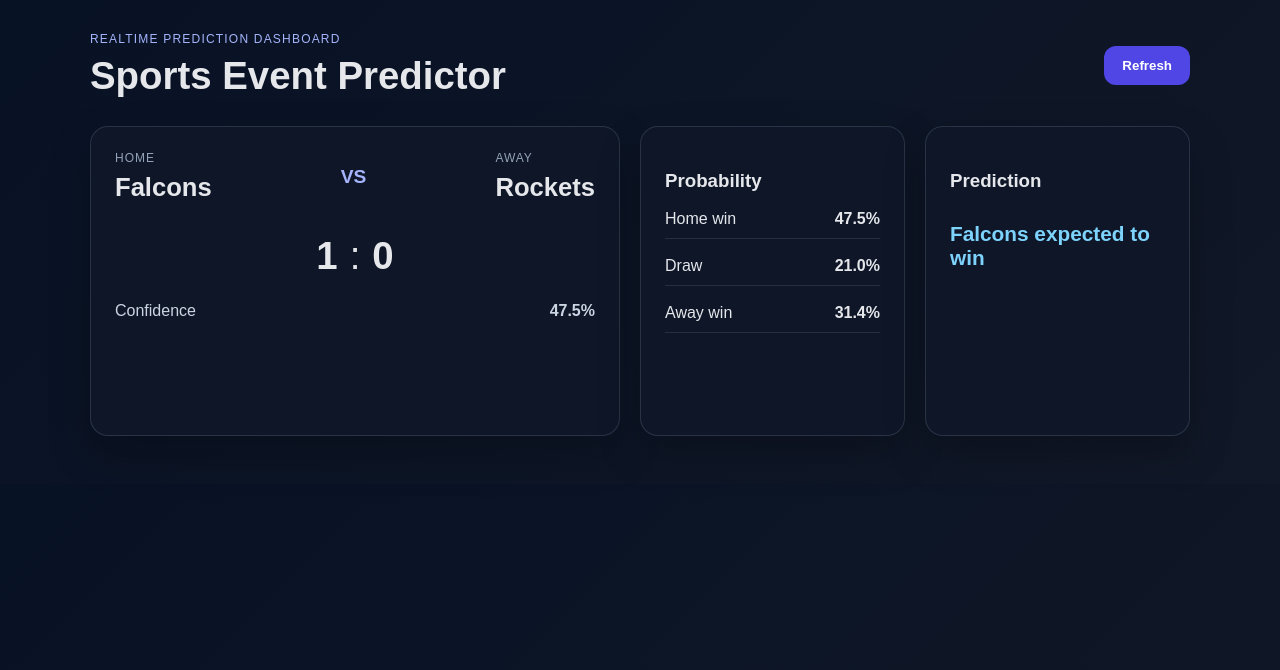
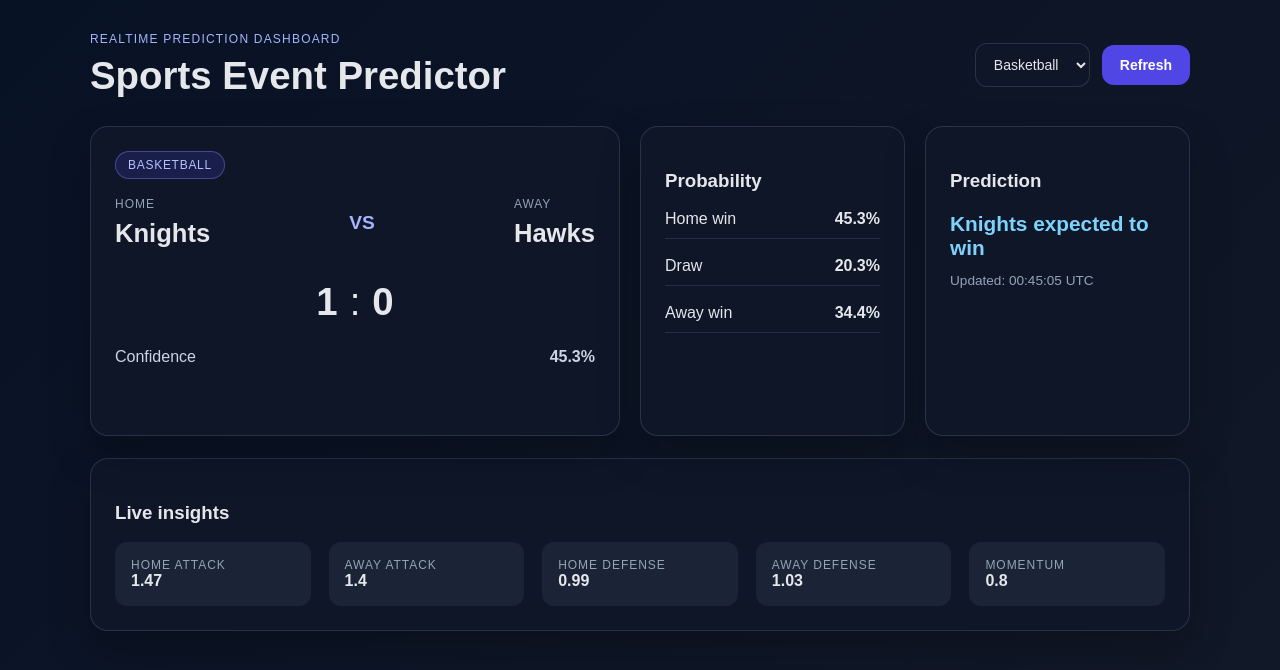
Before and after one commit to andreabuddyjames-star/sports-sport-sports-, a Flask app: page / in a window 1280 px wide. Shown: the top 670 px of the page. Run offline with Flask 3, Linux system fonts and the light colour scheme.

Commit message:
Upgrade the sports prediction app with multi-event support and richer live dashboard features.

```diff
--- a/app.py
+++ b/app.py
@@ -1,16 +1,52 @@
-from flask import Flask, render_template, jsonify
+from flask import Flask, render_template, jsonify, request
 import random
+from datetime import datetime
 
 app = Flask(__name__)
 
-TEAMS = [
-    {"name": "Lions", "attack": 1.10, "defense": 1.00, "momentum": 0.78},
-    {"name": "Rockets", "attack": 1.05, "defense": 0.96, "momentum": 0.72},
-    {"name": "Falcons", "attack": 1.18, "defense": 0.88, "momentum": 0.85},
-    {"name": "Sharks", "attack": 0.94, "defense": 1.08, "momentum": 0.69},
-    {"name": "Titans", "attack": 1.02, "defense": 1.04, "momentum": 0.74},
-    {"name": "Bears", "attack": 0.97, "defense": 1.12, "momentum": 0.70},
-]
+EVENT_CONFIG = {
+    "soccer": {
+        "label": "Soccer",
+        "teams": [
+            {"name": "Lions", "attack": 1.18, "defense": 0.98, "momentum": 0.82},
+            {"name": "Rockets", "attack": 1.10, "defense": 1.04, "momentum": 0.73},
+            {"name": "Falcons", "attack": 1.25, "defense": 0.90, "momentum": 0.88},
+            {"name": "Sharks", "attack": 0.96, "defense": 1.12, "momentum": 0.71},
+            {"name": "Titans", "attack": 1.06, "defense": 1.06, "momentum": 0.76},
+            {"name": "Bears", "attack": 0.99, "defense": 1.16, "momentum": 0.70},
+        ],
+    },
+    "basketball": {
+        "label": "Basketball",
+        "teams": [
+            {"name": "Storm", "attack": 1.28, "defense": 0.95, "momentum": 0.86},
+            {"name": "Hawks", "attack": 1.17, "defense": 1.03, "momentum": 0.79},
+            {"name": "Knights", "attack": 1.22, "defense": 0.99, "momentum": 0.81},
+            {"name": "Wave", "attack": 1.09, "defense": 1.12, "momentum": 0.74},
+            {"name": "Blazers", "attack": 1.14, "defense": 1.05, "momentum": 0.77},
+            {"name": "Celtics", "attack": 1.20, "defense": 1.00, "momentum": 0.80},
+        ],
+    },
+    "tennis": {
+        "label": "Tennis",
+        "teams": [
+            {"name": "A. Wright", "attack": 1.30, "defense": 1.05, "momentum": 0.87},
+            {"name": "M. Ross", "attack": 1.24, "defense": 1.08, "momentum": 0.83},
+            {"name": "D. Patel", "attack": 1.18, "defense": 1.12, "momentum": 0.78},
+            {"name": "N. Silva", "attack": 1.16, "defense": 1.11, "momentum": 0.75},
+            {"name": "C. Nguyen", "attack": 1.21, "defense": 1.09, "momentum": 0.81},
+            {"name": "L. Brooks", "attack": 1.14, "defense": 1.15, "momentum": 0.74},
+        ],
+    },
+}
+
+
+def select_teams(event_name):
+    event = EVENT_CONFIG.get(event_name, EVENT_CONFIG["soccer"])
+    teams = event["teams"]
+    home_team = random.choice(teams)
+    away_team = random.choice([t for t in teams if t["name"] != home_team["name"]])
+    return home_team, away_team
 
 
 def compute_prediction(home_team, away_team):
@@ -23,20 +59,20 @@ def compute_prediction(home_team, away_team):
     home_expected = max(0.4, (home_attack * 1.2) + home_advantage - (away_defense * 0.8))
     away_expected = max(0.3, (away_attack * 1.1) - (home_defense * 0.7))
 
-    home_win = max(0.05, min(0.8, (home_expected / (home_expected + away_expected + 0.5))))
-    away_win = max(0.05, min(0.8, (away_expected / (home_expected + away_expected + 0.5))))
+    home_win = max(0.05, min(0.75, (home_expected / (home_expected + away_expected + 0.5))))
+    away_win = max(0.05, min(0.75, (away_expected / (home_expected + away_expected + 0.5))))
     draw = max(0.08, 1 - home_win - away_win)
 
     home_win = round(home_win, 3)
     draw = round(draw, 3)
     away_win = round(away_win, 3)
 
-    home_goals = max(0, round(home_expected + random.uniform(-0.8, 1.2)))
-    away_goals = max(0, round(away_expected + random.uniform(-0.8, 1.2)))
+    home_score = max(0, round(home_expected + random.uniform(-0.8, 1.2)))
+    away_score = max(0, round(away_expected + random.uniform(-0.8, 1.2)))
 
-    if home_goals == away_goals:
+    if home_score == away_score:
         outcome = "Draw"
-    elif home_goals > away_goals:
+    elif home_score > away_score:
         outcome = home_team["name"]
     else:
         outcome = away_team["name"]
@@ -47,22 +83,31 @@ def compute_prediction(home_team, away_team):
         "home_win_probability": home_win,
         "draw_probability": draw,
         "away_win_probability": away_win,
-        "projected_score": {"home": home_goals, "away": away_goals},
+        "projected_score": {"home": home_score, "away": away_score},
         "confidence": round(max(home_win, draw, away_win) * 100, 1),
         "outcome": outcome,
+        "updated_at": datetime.utcnow().strftime("%H:%M:%S UTC"),
+        "factors": {
+            "home_attack": round(home_attack, 2),
+            "away_attack": round(away_attack, 2),
+            "home_defense": round(home_defense, 2),
+            "away_defense": round(away_defense, 2),
+            "momentum": round((home_team["momentum"] + away_team["momentum"]) / 2, 2),
+        },
     }
 
 
 @app.route("/")
 def index():
-    return render_template("index.html")
+    return render_template("index.html", event_types=sorted(EVENT_CONFIG.keys()))
 
 
 @app.route("/api/predict")
 def predict():
-    home_team = random.choice(TEAMS)
-    away_team = random.choice([team for team in TEAMS if team["name"] != home_team["name"]])
+    event_name = request.args.get("event", "soccer")
+    home_team, away_team = select_teams(event_name)
     result = compute_prediction(home_team, away_team)
+    result["event"] = EVENT_CONFIG.get(event_name, EVENT_CONFIG["soccer"])["label"]
     return jsonify(result)
 
 
--- a/static/app.js
+++ b/static/app.js
@@ -1,4 +1,6 @@
 const refreshBtn = document.getElementById('refreshBtn');
+const eventTypeSelect = document.getElementById('eventType');
+const eventTagEl = document.getElementById('eventTag');
 const homeTeamEl = document.getElementById('homeTeam');
 const awayTeamEl = document.getElementById('awayTeam');
 const homeScoreEl = document.getElementById('homeScore');
@@ -8,11 +10,19 @@ const homeWinEl = document.getElementById('homeWin');
 const drawProbEl = document.getElementById('drawProb');
 const awayWinEl = document.getElementById('awayWin');
 const outcomeEl = document.getElementById('outcome');
+const updatedAtEl = document.getElementById('updatedAt');
+const homeAttackEl = document.getElementById('homeAttack');
+const awayAttackEl = document.getElementById('awayAttack');
+const homeDefenseEl = document.getElementById('homeDefense');
+const awayDefenseEl = document.getElementById('awayDefense');
+const momentumEl = document.getElementById('momentum');
 
 async function fetchPrediction() {
-  const response = await fetch('/api/predict');
+  const selectedEvent = eventTypeSelect.value || 'soccer';
+  const response = await fetch(`/api/predict?event=${selectedEvent}`);
   const data = await response.json();
 
+  eventTagEl.textContent = data.event;
   homeTeamEl.textContent = data.home_team;
   awayTeamEl.textContent = data.away_team;
   homeScoreEl.textContent = data.projected_score.home;
@@ -22,8 +32,16 @@ async function fetchPrediction() {
   drawProbEl.textContent = `${(data.draw_probability * 100).toFixed(1)}%`;
   awayWinEl.textContent = `${(data.away_win_probability * 100).toFixed(1)}%`;
   outcomeEl.textContent = `${data.outcome} expected to win`;
+  updatedAtEl.textContent = `Updated: ${data.updated_at}`;
+  homeAttackEl.textContent = data.factors.home_attack;
+  awayAttackEl.textContent = data.factors.away_attack;
+  homeDefenseEl.textContent = data.factors.home_defense;
+  awayDefenseEl.textContent = data.factors.away_defense;
+  momentumEl.textContent = data.factors.momentum;
 }
 
 refreshBtn.addEventListener('click', fetchPrediction);
+eventTypeSelect.addEventListener('change', fetchPrediction);
+
 fetchPrediction();
-setInterval(fetchPrediction, 4000);
+setInterval(fetchPrediction, 5000);
--- a/static/style.css
+++ b/static/style.css
@@ -16,6 +16,35 @@ header {
   justify-content: space-between;
   align-items: center;
   margin-bottom: 28px;
+  gap: 20px;
+}
+
+.actions {
+  display: flex;
+  align-items: center;
+  gap: 12px;
+}
+
+select,
+button {
+  border-radius: 12px;
+  border: 1px solid rgba(148, 163, 184, 0.2);
+  font-size: 14px;
+}
+
+select {
+  background: rgba(15, 23, 42, 0.88);
+  color: #e5e7eb;
+  padding: 12px 14px;
+}
+
+button {
+  background: #4f46e5;
+  border: none;
+  color: white;
+  padding: 12px 18px;
+  font-weight: 700;
+  cursor: pointer;
 }
 
 .eyebrow {
@@ -29,16 +58,6 @@ header {
 h1 {
   margin: 8px 0 0;
   font-size: clamp(2rem, 3vw, 3rem);
-}
-
-button {
-  background: #4f46e5;
-  border: none;
-  color: white;
-  padding: 12px 18px;
-  border-radius: 12px;
-  font-weight: 700;
-  cursor: pointer;
 }
 
 .grid {
@@ -59,6 +78,19 @@ button {
   min-height: 260px;
 }
 
+.event-tag {
+  display: inline-block;
+  background: rgba(79, 70, 229, 0.18);
+  color: #b8c0ff;
+  border: 1px solid rgba(129, 140, 248, 0.4);
+  border-radius: 999px;
+  padding: 6px 12px;
+  font-size: 12px;
+  letter-spacing: 0.06em;
+  text-transform: uppercase;
+  margin-bottom: 18px;
+}
+
 .matchup {
   display: flex;
   justify-content: space-between;
@@ -66,7 +98,8 @@ button {
   gap: 16px;
 }
 
-.label {
+.label,
+.mini-label {
   display: block;
   color: #94a3b8;
   font-size: 12px;
@@ -113,12 +146,38 @@ h2 {
   font-size: 1.3rem;
   font-weight: 700;
   color: #7dd3fc;
-  margin-top: 30px;
+  margin: 20px 0 6px;
+}
+
+.timestamp {
+  color: #94a3b8;
+  font-size: 0.85rem;
+}
+
+.insights {
+  margin-top: 22px;
+}
+
+.insight-grid {
+  display: grid;
+  grid-template-columns: repeat(5, minmax(90px, 1fr));
+  gap: 18px;
+  margin-top: 16px;
+}
+
+.insight-grid div {
+  background: rgba(30, 41, 59, 0.8);
+  border-radius: 12px;
+  padding: 16px;
 }
 
 @media (max-width: 780px) {
   .grid {
     grid-template-columns: 1fr;
+  }
+
+  .insight-grid {
+    grid-template-columns: repeat(2, minmax(120px, 1fr));
   }
 
   header {
--- a/templates/index.html
+++ b/templates/index.html
@@ -13,11 +13,19 @@
           <p class="eyebrow">Realtime prediction dashboard</p>
           <h1>Sports Event Predictor</h1>
         </div>
-        <button id="refreshBtn">Refresh</button>
+        <div class="actions">
+          <select id="eventType">
+            {% for event in event_types %}
+            <option value="{{ event }}">{{ event.title() }}</option>
+            {% endfor %}
+          </select>
+          <button id="refreshBtn">Refresh</button>
+        </div>
       </header>
 
       <main class="grid">
         <section class="card spotlight">
+          <div class="event-tag" id="eventTag">Soccer</div>
           <div class="matchup">
             <div>
               <span class="label">Home</span>
@@ -59,8 +67,35 @@
         <section class="card">
           <h3>Prediction</h3>
           <p id="outcome" class="outcome">Waiting for update...</p>
+          <p class="timestamp" id="updatedAt">--</p>
         </section>
       </main>
+
+      <section class="card insights">
+        <h3>Live insights</h3>
+        <div class="insight-grid">
+          <div>
+            <span class="mini-label">Home attack</span>
+            <strong id="homeAttack">--</strong>
+          </div>
+          <div>
+            <span class="mini-label">Away attack</span>
+            <strong id="awayAttack">--</strong>
+          </div>
+          <div>
+            <span class="mini-label">Home defense</span>
+            <strong id="homeDefense">--</strong>
+          </div>
+          <div>
+            <span class="mini-label">Away defense</span>
+            <strong id="awayDefense">--</strong>
+          </div>
+          <div>
+            <span class="mini-label">Momentum</span>
+            <strong id="momentum">--</strong>
+          </div>
+        </div>
+      </section>
     </div>
 
     <script src="{{ url_for('static', filename='app.js') }}"></script>
```
Also changed, not shown: README.md.
